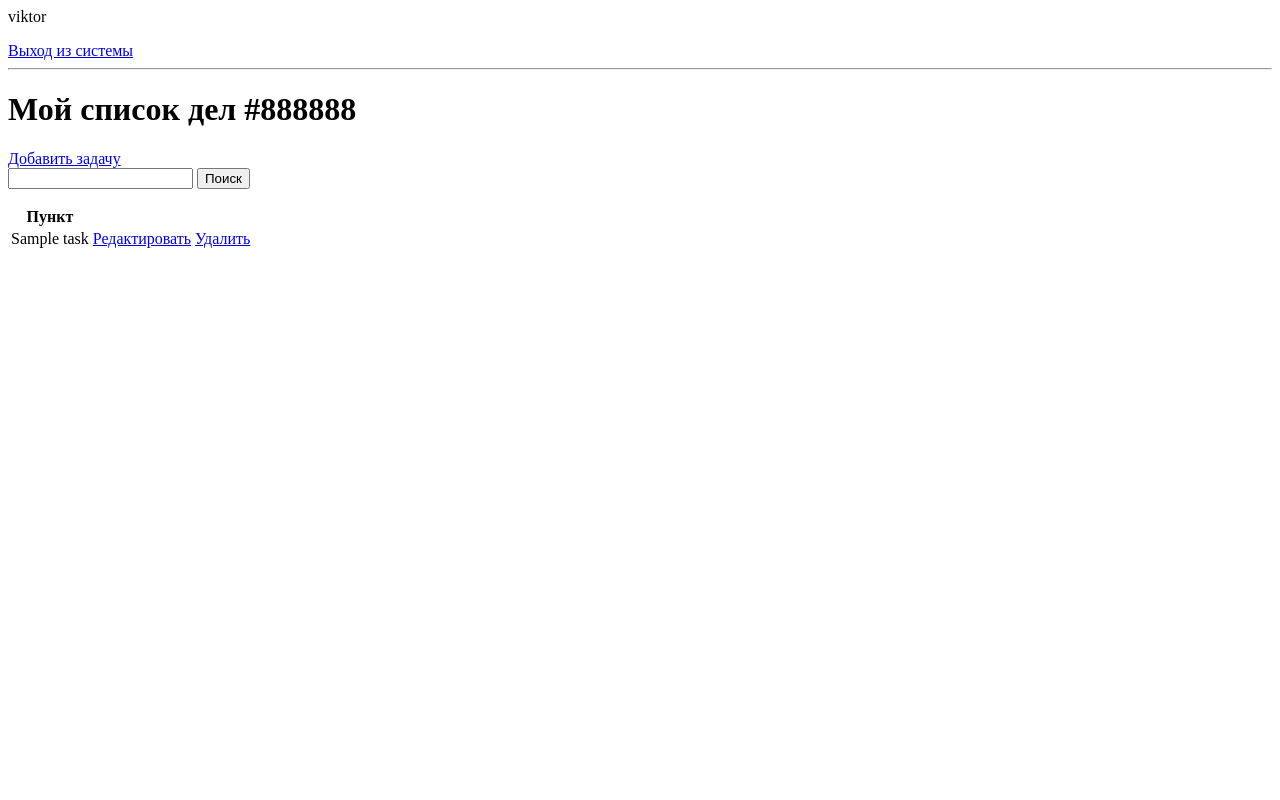
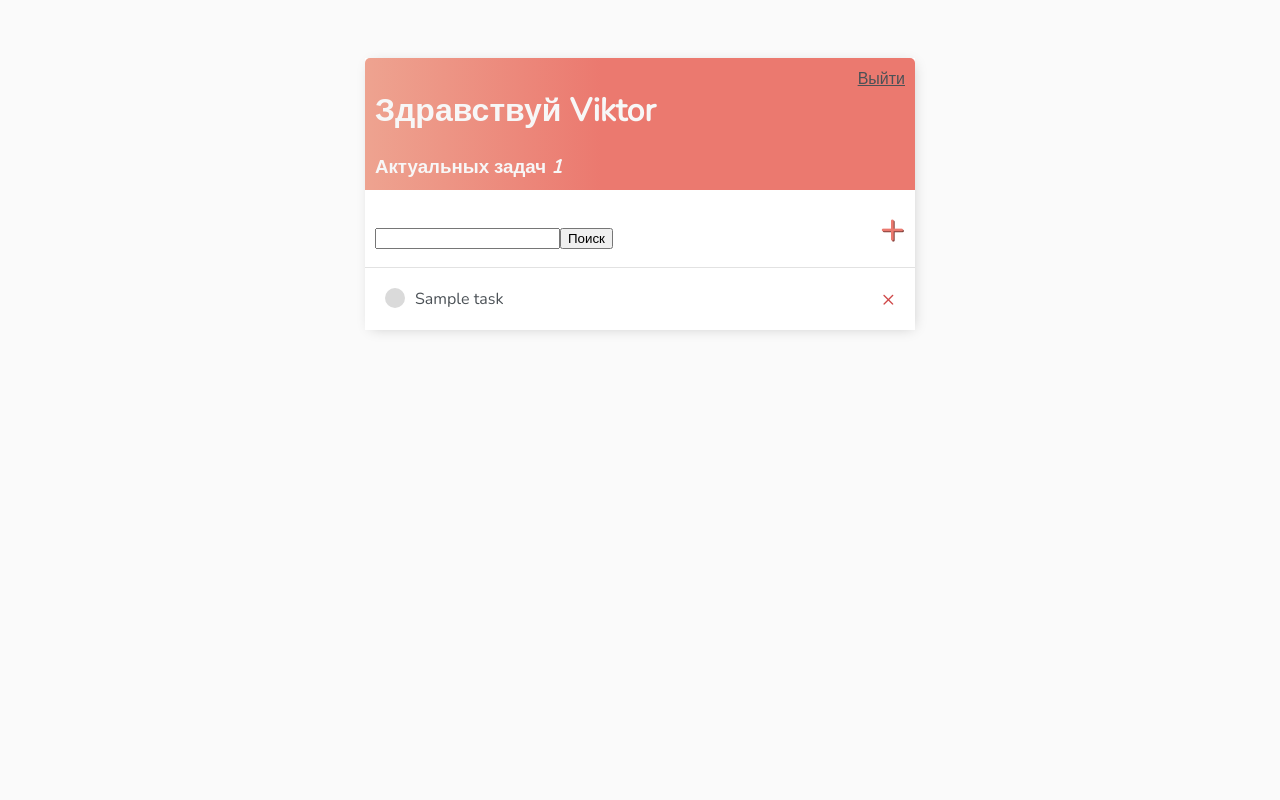
Before and after one commit to VzorViktor/ToDOList, a Django app: template todo/base/templates/base/task_list.html in a window 1280 px wide. Run offline with Django 4.2, Linux system fonts and the light colour scheme; a user stored in the database is signed in; the template is opened without the code that fills it: most values are stand-ins (such as "Sample title", 1, 10 or a date in 2020).

Commit message:
decoration input

```diff
--- a/todo/base/templates/base/login.html
+++ b/todo/base/templates/base/login.html
@@ -1,3 +1,6 @@
+{% extends 'base/main.html' %}
+{% block content %}
+
 <h1>Вход</h1>
 
 <form method="POST">
@@ -8,3 +11,5 @@
 
 
 <p>Ещё нет учётной записи?? <a href="{% url 'register' %}">Регистрация</a></p>
+
+{% endblock content %}
--- a/todo/base/templates/base/main.html
+++ b/todo/base/templates/base/main.html
@@ -0,0 +1,125 @@
+<!DOCTYPE html>
+<html lang="en">
+<head>
+    <meta charset="UTF-8">
+    <meta http-equiv="X-UA-Compatible" content="IE=edge">
+    <title>Список дел</title>
+    <meta name="description" content="">
+    <meta name="viewport" content="width=devise-width, initial-scale=1">
+
+    <link rel="preconnect" href="https://fonts.googleapis.com">
+    <link rel="preconnect" href="https://fonts.gstatic.com" crossorigin>
+    <link href="https://fonts.googleapis.com/css2?family=Nunito:wght@200&display=swap" rel="stylesheet">
+
+    <style>
+        body{
+            background-color: #FAFAFA;
+            font-family: 'Nunito', sans-serif;
+            padding-top: 50px;
+        }
+
+        h1,
+        h2,
+        h3,
+        h4,
+        h5,
+        h6,
+            {
+            font-family: 'Raleway', sans-serif;
+        }
+
+        a,
+        p {
+            color: #4b5156
+        }
+
+
+        .conteiner{
+            max-width: 550px;
+            margin: auto;
+            background-color: #fff;
+            -webkit-box-shadow: 2px 2px 13px -4px rgba(0, 0, 0, 0.21);
+            box-shadow: 2px 2px 13px -4px rgba(0, 0, 0, 0.21);
+        }
+
+        .header-bar {
+            display: flex;
+            justify-content: space-between;
+            color: #fff;
+            padding: 10px;
+            border-radius: 5px 5px 0 0;
+            background: linear-gradient(90deg, #EEA390 0%, #EB796F 43%, #EB796F 100%);
+
+        }
+
+        .header-bar {
+            color: rgb(247, 247, 247);
+            text-decoration: none;
+        }
+
+        .task-wrapper {
+            display: flex;
+            align-items: center;
+            justify-content: space-between;
+            padding: 20px;
+            background-color: #fff;
+            border-top: 1px solid rgb(226, 226, 226);
+        }
+
+        .task-title {
+            display: flex;
+        }
+
+        .task-title a {
+            text-decoration: none;
+            color: #4b5156;
+            margin-left: 10px;
+        }
+
+        .task-complete-icon {
+            height: 20px;
+            width: 20px;
+            background-color: rgb(105, 192, 105);
+            border-radius: 50%;
+        }
+
+        .task-incomplete-icon {
+            height: 20px;
+            width: 20px;
+            background-color: rgb(218, 218, 218);
+            border-radius: 50%;
+        }
+
+        .delete-link {
+            text-decoration: none;
+            font-weigth: 900;
+            color: #cf4949;
+            font-size: 22px;
+            line-height: 0;
+        }
+
+        #search-add-wrapper {
+            display: flex;
+            justify-content: space-between;
+            align-items: center;
+            padding: 10px;
+        }
+
+        #add-link {
+            color: #EB796F;
+            text-decoration: none;
+            font-size: 42px;
+            text-shadow: 1px 1px #81413b;
+        }
+    </style>
+</head>
+<body>
+
+    <div class="conteiner">
+        {% block content %}
+
+        {% endblock content %}
+    </div>
+
+</body>
+</html>
--- a/todo/base/templates/base/task_confirm_delete.html
+++ b/todo/base/templates/base/task_confirm_delete.html
@@ -1,6 +1,11 @@
+{% extends 'base/main.html' %}
+{% block content %}
+
 <a href="{% url 'tasks' %}">Назад</a>
 <form method="POST">
     {% csrf_token %}
     <p>Ты уверен что хочешь удалить эту задачу? "{{task}}"</p>
     <input type="submit" value="Удалить"/>
 </form>
+
+{% endblock content %}
--- a/todo/base/templates/base/task_form.html
+++ b/todo/base/templates/base/task_form.html
@@ -1,3 +1,6 @@
+{% extends 'base/main.html' %}
+{% block content %}
+
 <h3>Task form</h3>
 <a href="{% url 'tasks' %}" >Вернуться назад</a>
 <form method="POST" action="">
@@ -5,3 +8,5 @@
     {{form.as_p}}
     <input type="submit" value="Submit">
 </form>
+
+{% endblock content %}
--- a/todo/base/templates/base/task_list.html
+++ b/todo/base/templates/base/task_list.html
@@ -1,34 +1,50 @@
-{% if request.user.is_authenticated %}
-    <p>{{request.user}}</p>
-    <a href="{% url 'logout' %}">Выход из системы</a>
-{% else %}
-<a href="{% url 'login' %}">Войти</a>
-{% endif %}
+{% extends 'base/main.html' %}
+{% block content %}
 
-<hr>
-<h1>Мой список дел {{color}}</h1>
+<div class="header-bar">
+    <div>
+        <h1>Здравствуй {{request.user|title}}</h1>
+        <h3 style="margin:0">Актуальных задач <i>{{count}}</i></h3>
+    </div>
 
-<a href="{% url 'task-create' %}">Добавить задачу</a>
+    {% if request.user.is_authenticated %}
+    <a href="{% url 'logout' %}">Выйти</a>
+    {% else %}
+    <a href="{% url 'login' %}">Войти</a>
+    {% endif %}
+</div>
 
-<form method="GET">
-    <input type="text" name="search-area" value="{{search_input}}">
-    <input type="submit" value="Поиск">
-</form>
+<div id="search-add-wrapper">
+    <form method="GET" style="margin-top: 20px;display: flex;">
+        <input type="text" name="search-area" value="{{search_input}}">
+        <input class="button" type="submit" value="Поиск">
+    </form>
+    <a id="add-link" href="{% url 'task-create' %}">&#x2b;</a>
+</div>
 
-<table>
-    <tr>
-        <th>Пункт</th>
-        <th></th>
-        <th></th>
-    </tr>
+
+
+<div class="task-items-wrapper">
     {% for task in tasks %}
-    <tr>
-        <td>{{ task.title }}</td>
-        <td><a href="{% url 'task-update' task.id %}" >Редактировать</a></td>
-        <td><a href="{% url 'task-delete' task.id %}" >Удалить</a></td>
+        <div class="task-wrapper">
+            {% if task.complete %}
+                <div class="task-title">
+                    <div class="task-complete-icon"></div>
+                    <i><s><a href="{% url 'task-update' task.id %}">{{task}}</a></s></i>
+                </div>
+            <a class="delete-link" href="{% url 'task-delete' task.id %}" >&#215;</a>
+            {% else %}
+            <div class="task-title">
+                <div class="task-incomplete-icon"></div>
+                <a href="{% url 'task-update' task.id %}">{{task}}</a>
+            </div>
+            <a class="delete-link" href="{% url 'task-delete' task.id %}" >&#215;</a>
+            {% endif %}
+        </div>
 
-    </tr>
     {% empty %}
     <h3>Список пуст</h3>
     {% endfor %}
-</table>
+</div>
+
+{% endblock content %}
```
Also changed, not shown: todo/base/templates/base/register.html (+6 -1 lines), todo/db.sqlite3.
